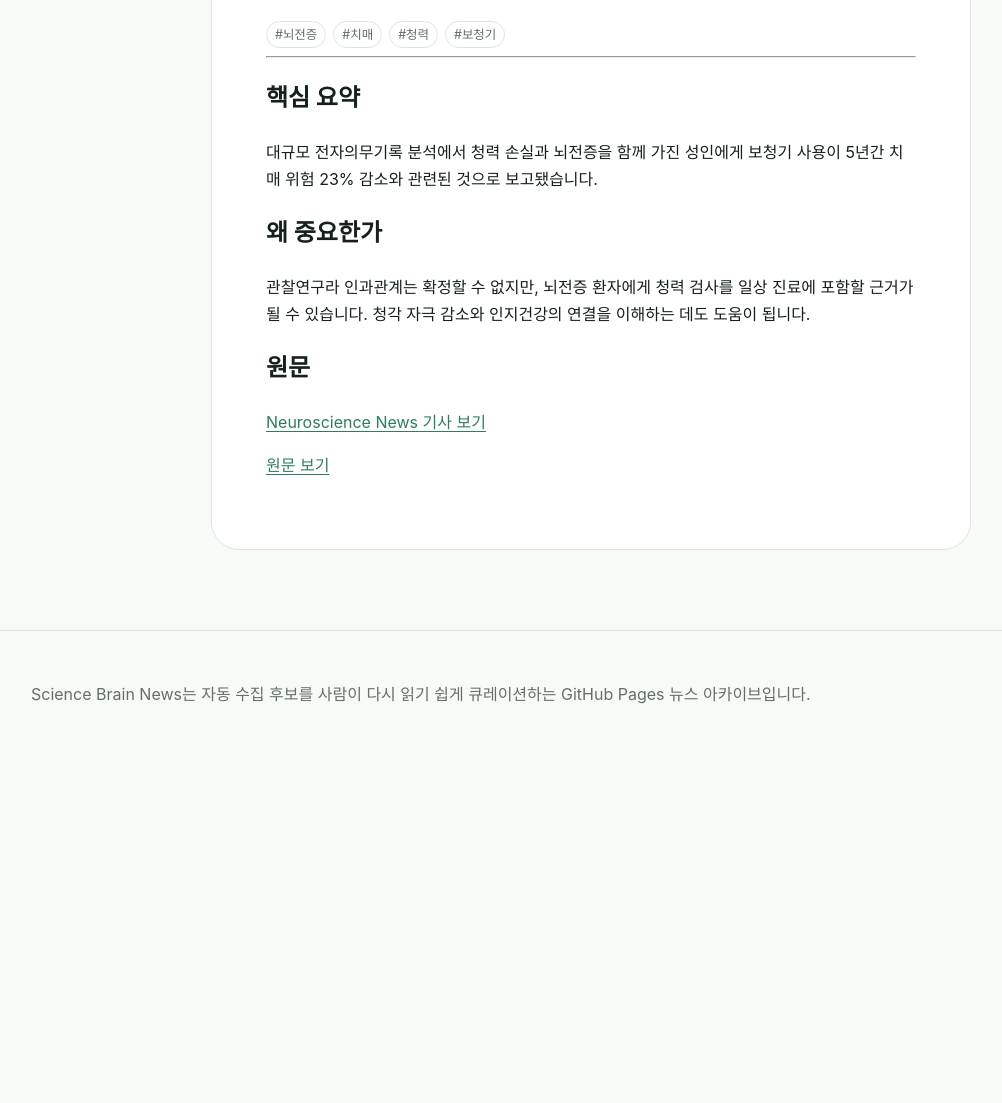
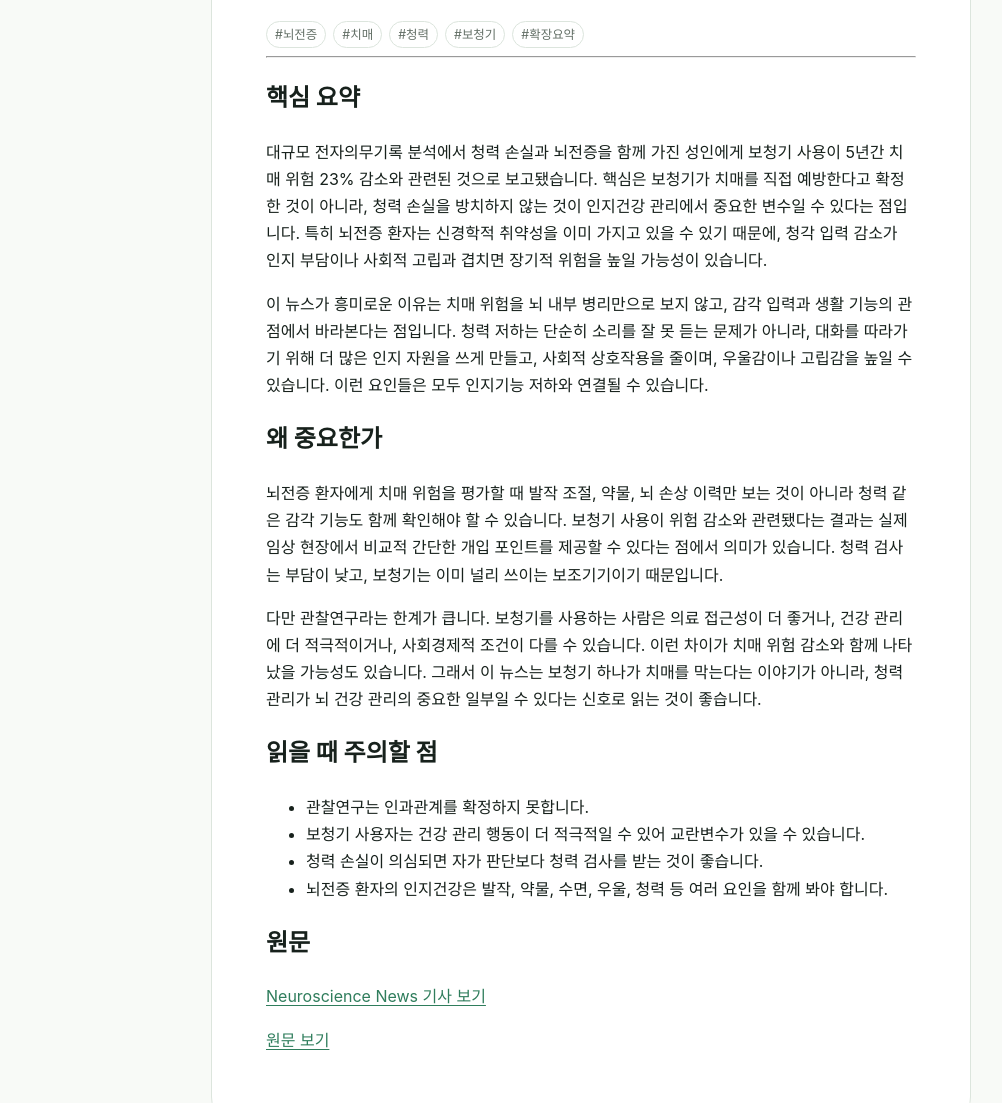
Before and after one commit to MikeShin0822/science-brain-news, an Astro site: page /science-brain-news/news/2026-06-29-news-hearing-aids-epilepsy-dementia in a window 1280 px wide. Shown: the part 421-1524 px from the top of the page, without its empty margins (49-1051 px from the left). Before the commit the page ends 1193 px from the top, so only its background shows below. Built offline with nearby package versions, Linux system fonts and the light colour scheme; Astro itself is replaced by a stand-in of ours.

Commit message:
Expand hearing aids epilepsy dementia summary

```diff
--- a/src/content/news/2026-06-29-news-hearing-aids-epilepsy-dementia.md
+++ b/src/content/news/2026-06-29-news-hearing-aids-epilepsy-dementia.md
@@ -5,17 +5,28 @@ date: "2026-06-29"
 category: "뇌과학"
 source: "Neuroscience News / European Academy of Neurology"
 sourceUrl: "https://neurosciencenews.com/hearing-aids-epilepsy-dementia-30956/"
-tags: ["뇌전증", "치매", "청력", "보청기"]
+tags: ["뇌전증", "치매", "청력", "보청기", "확장요약"]
 importance: "청력 관리와 인지건강의 연결을 보여주는 대중적 연구 뉴스"
 ---
 
 ## 핵심 요약
 
-대규모 전자의무기록 분석에서 청력 손실과 뇌전증을 함께 가진 성인에게 보청기 사용이 5년간 치매 위험 23% 감소와 관련된 것으로 보고됐습니다.
+대규모 전자의무기록 분석에서 청력 손실과 뇌전증을 함께 가진 성인에게 보청기 사용이 5년간 치매 위험 23% 감소와 관련된 것으로 보고됐습니다. 핵심은 보청기가 치매를 직접 예방한다고 확정한 것이 아니라, 청력 손실을 방치하지 않는 것이 인지건강 관리에서 중요한 변수일 수 있다는 점입니다. 특히 뇌전증 환자는 신경학적 취약성을 이미 가지고 있을 수 있기 때문에, 청각 입력 감소가 인지 부담이나 사회적 고립과 겹치면 장기적 위험을 높일 가능성이 있습니다.
+
+이 뉴스가 흥미로운 이유는 치매 위험을 뇌 내부 병리만으로 보지 않고, 감각 입력과 생활 기능의 관점에서 바라본다는 점입니다. 청력 저하는 단순히 소리를 잘 못 듣는 문제가 아니라, 대화를 따라가기 위해 더 많은 인지 자원을 쓰게 만들고, 사회적 상호작용을 줄이며, 우울감이나 고립감을 높일 수 있습니다. 이런 요인들은 모두 인지기능 저하와 연결될 수 있습니다.
 
 ## 왜 중요한가
 
-관찰연구라 인과관계는 확정할 수 없지만, 뇌전증 환자에게 청력 검사를 일상 진료에 포함할 근거가 될 수 있습니다. 청각 자극 감소와 인지건강의 연결을 이해하는 데도 도움이 됩니다.
+뇌전증 환자에게 치매 위험을 평가할 때 발작 조절, 약물, 뇌 손상 이력만 보는 것이 아니라 청력 같은 감각 기능도 함께 확인해야 할 수 있습니다. 보청기 사용이 위험 감소와 관련됐다는 결과는 실제 임상 현장에서 비교적 간단한 개입 포인트를 제공할 수 있다는 점에서 의미가 있습니다. 청력 검사는 부담이 낮고, 보청기는 이미 널리 쓰이는 보조기기이기 때문입니다.
+
+다만 관찰연구라는 한계가 큽니다. 보청기를 사용하는 사람은 의료 접근성이 더 좋거나, 건강 관리에 더 적극적이거나, 사회경제적 조건이 다를 수 있습니다. 이런 차이가 치매 위험 감소와 함께 나타났을 가능성도 있습니다. 그래서 이 뉴스는 보청기 하나가 치매를 막는다는 이야기가 아니라, 청력 관리가 뇌 건강 관리의 중요한 일부일 수 있다는 신호로 읽는 것이 좋습니다.
+
+## 읽을 때 주의할 점
+
+- 관찰연구는 인과관계를 확정하지 못합니다.
+- 보청기 사용자는 건강 관리 행동이 더 적극적일 수 있어 교란변수가 있을 수 있습니다.
+- 청력 손실이 의심되면 자가 판단보다 청력 검사를 받는 것이 좋습니다.
+- 뇌전증 환자의 인지건강은 발작, 약물, 수면, 우울, 청력 등 여러 요인을 함께 봐야 합니다.
 
 ## 원문
 
```
